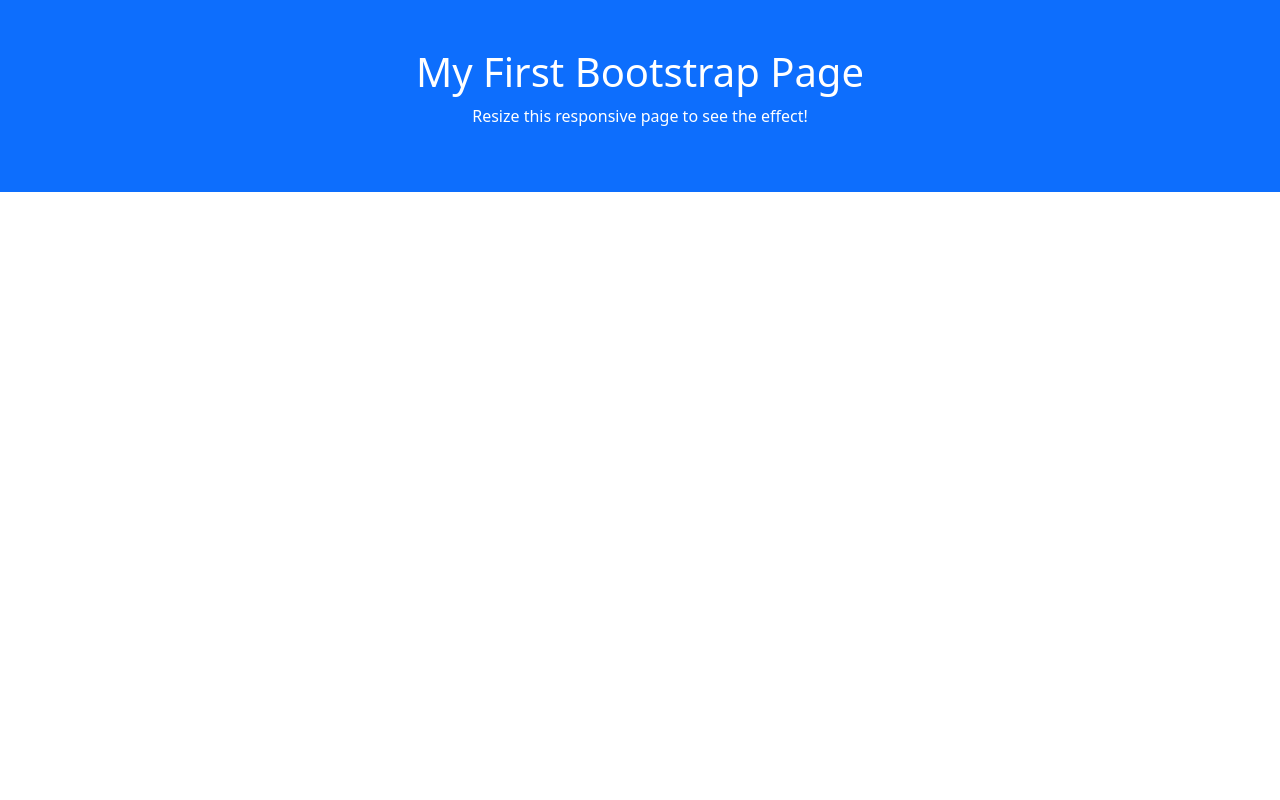
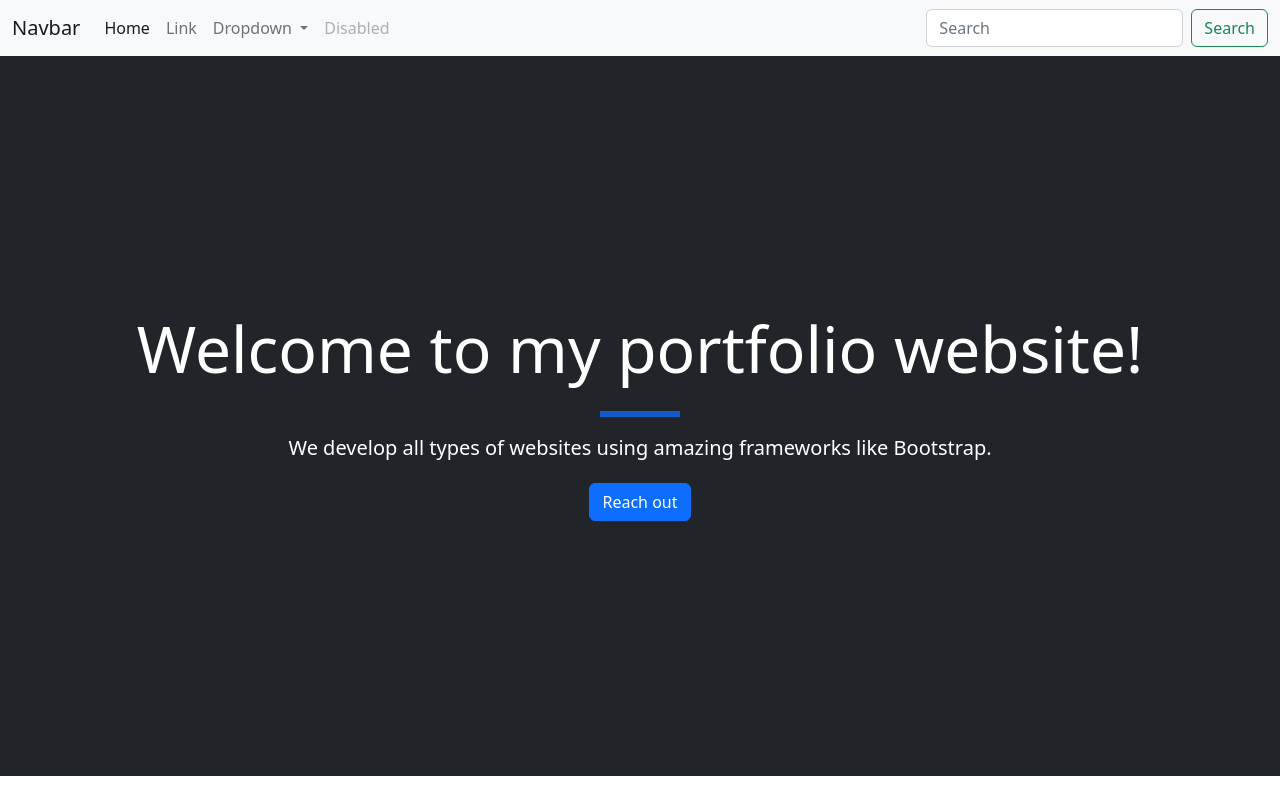
Before and after one commit to Alabi12/Bootstrap-Portfolio, a website: page index.html in a window 1280 px wide. Drawn offline with nearby package versions, Linux system fonts and the light colour scheme.

Commit message:
Add hero section

```diff
--- a/index.html
+++ b/index.html
@@ -1,21 +1,64 @@
 <!DOCTYPE html>
 <html lang="en">
+
 <head>
   <meta charset="UTF-8" />
   <meta http-equiv="X-UA-Compatible" content="IE=edge" />
   <meta name="viewport" content="width=device-width, initial-scale=1.0" />
-    <link
-      rel="stylesheet"
-      href="node_modules/bootstrap/dist/css/bootstrap.css"
-    />
+  <link rel="stylesheet" href="node_modules/bootstrap/dist/css/bootstrap.css" />
+  <link rel="stylesheet" href="style.css">
   <title>My First Bootstrap Page</title>
 </head>
+
 <body>
-    <div class="container-fluid p-5 bg-primary text-white text-center">
-      <h1>My First Bootstrap Page</h1>
-      <p>Resize this responsive page to see the effect!</p>
+  <nav class="navbar navbar-expand-lg bg-light">
+    <div class="container-fluid">
+      <a class="navbar-brand" href="#">Navbar</a>
+      <button class="navbar-toggler" type="button" data-bs-toggle="collapse" data-bs-target="#navbarSupportedContent"
+        aria-controls="navbarSupportedContent" aria-expanded="false" aria-label="Toggle navigation">
+        <span class="navbar-toggler-icon"></span>
+      </button>
+      <div class="collapse navbar-collapse" id="navbarSupportedContent">
+        <ul class="navbar-nav me-auto mb-2 mb-lg-0">
+          <li class="nav-item">
+            <a class="nav-link active" aria-current="page" href="#">Home</a>
+          </li>
+          <li class="nav-item">
+            <a class="nav-link" href="#">Link</a>
+          </li>
+          <li class="nav-item dropdown">
+            <a class="nav-link dropdown-toggle" href="#" role="button" data-bs-toggle="dropdown" aria-expanded="false">
+              Dropdown
+            </a>
+            <ul class="dropdown-menu">
+              <li><a class="dropdown-item" href="#">Action</a></li>
+              <li><a class="dropdown-item" href="#">Another action</a></li>
+              <li>
+                <hr class="dropdown-divider">
+              </li>
+              <li><a class="dropdown-item" href="#">Something else here</a></li>
+            </ul>
+          </li>
+          <li class="nav-item">
+            <a class="nav-link disabled">Disabled</a>
+          </li>
+        </ul>
+        <form class="d-flex" role="search">
+          <input class="form-control me-2" type="search" placeholder="Search" aria-label="Search">
+          <button class="btn btn-outline-success" type="submit">Search</button>
+        </form>
+      </div>
+    </div>
+  </nav>
+  <div
+    class="container-fluid p-5  bg-dark text-white text-center hero-container d-flex flex-column align-items-center justify-content-center">
+    <h1 class="display-3">Welcome to my portfolio website!</h1>
+    <hr class="border border-primary border-3 opacity-75 text-divider">
+    <p class="lead">We develop all types of websites using amazing frameworks like Bootstrap.</p>
+    <button type="button" class="btn btn-primary mt-1">Reach out</button>
   </div>
 
   <script src="node_modules/bootstrap/dist/js/bootstrap.js"></script>
 </body>
+
 </html>
--- /dev/null
+++ b/style.css
@@ -0,0 +1,7 @@
+.hero-container {
+  min-height: 90vh;
+}
+
+.text-divider {
+  width: 5rem;
+}
```
Lines whose indentation alone changed are shown as unchanged.
